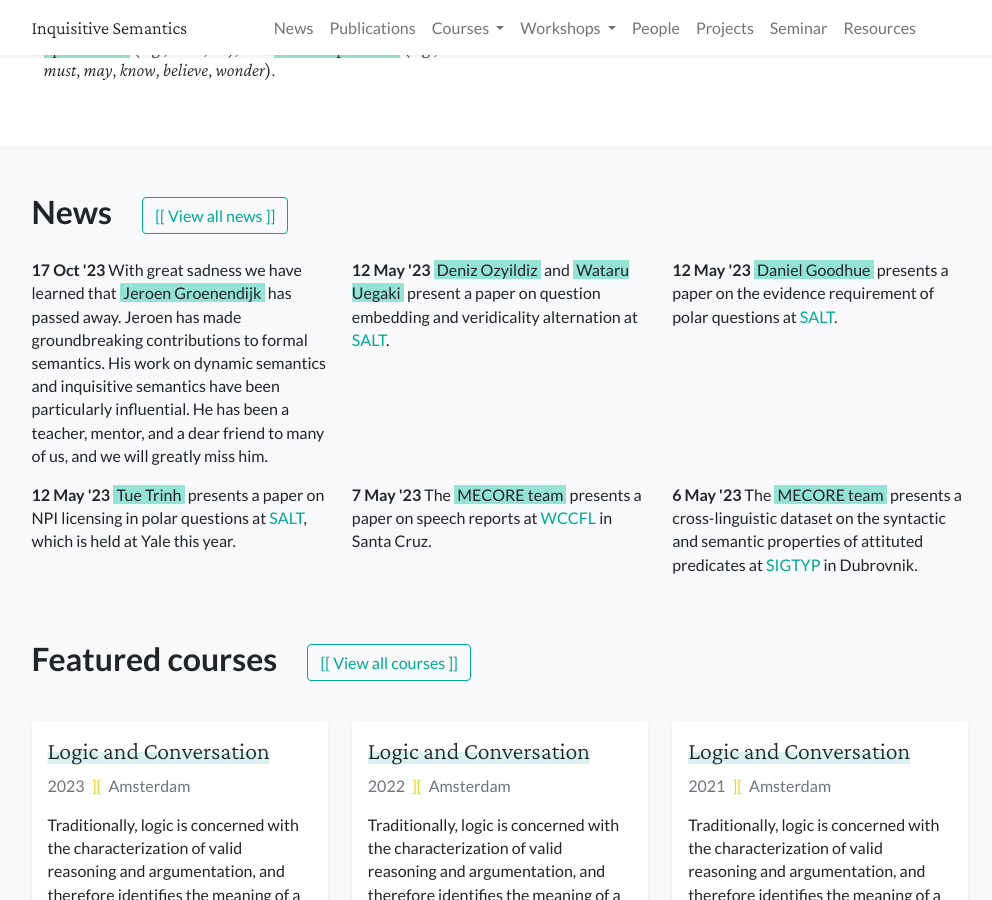
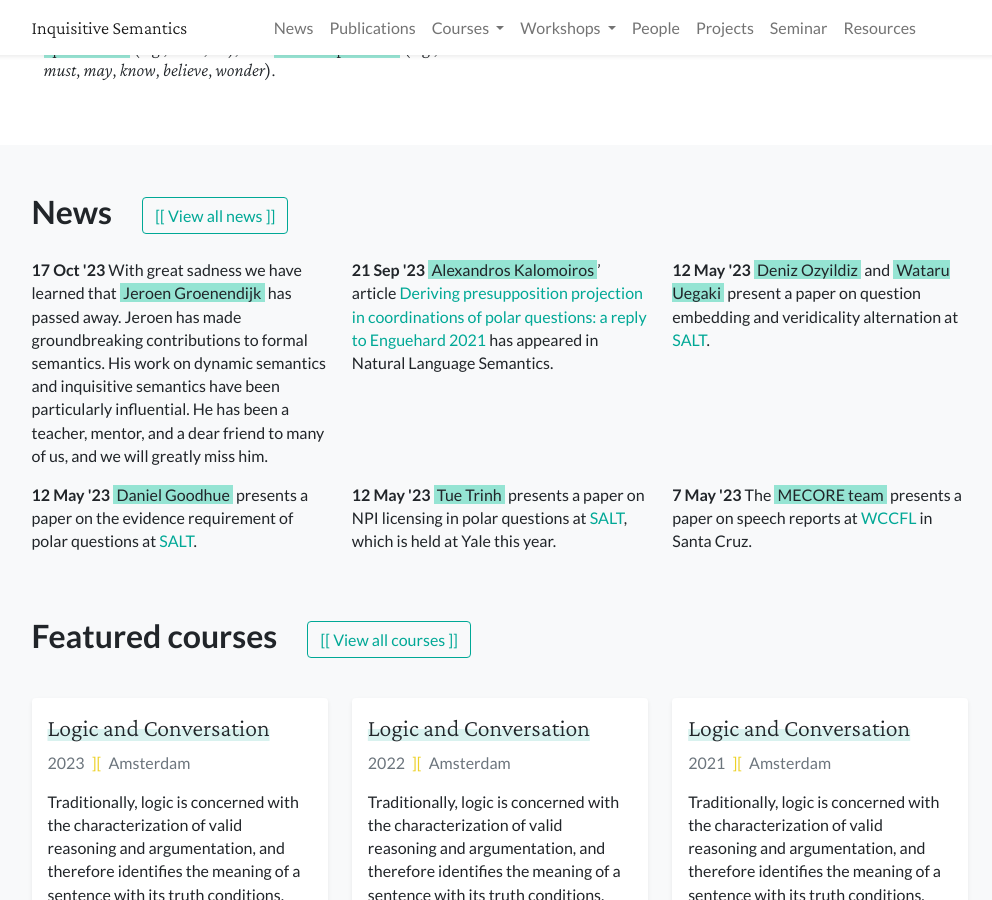
Before and after one commit to froelofs/inquisitive-semantics, a Jekyll site: the page built from _pages/index.html, in a window 1280 px wide and 900 px high, scrolled down 1071 px. Shown: the whole window, without its empty margins (140-1132 px from the left). Built offline with Jekyll 4.4.1, drawn with Linux system fonts in a browser that asks for light colours.

Commit message:
Update news.yml

```diff
--- a/_data/news.yml
+++ b/_data/news.yml
@@ -10,11 +10,17 @@
 #
 # ===================================================================
 
+
 - date: 2023-10-17
   text: >
     With great sadness we have learned that **Jeroen Groenendijk** has passed away.
     Jeroen has made groundbreaking contributions to formal semantics. His work on dynamic semantics and inquisitive semantics
     have been particularly influential. He has been a teacher, mentor, and a dear friend to many of us, and we will greatly miss him.
+
+- date: 2023-09-21
+  text: >
+    **Alexandros Kalomoiros**' article [Deriving presupposition projection in coordinations of polar questions: a reply to Enguehard 2021](https://link.springer.com/article/10.1007/s11050-023-09206-z)
+    has appeared in Natural Language Semantics.
 
 - date: 2023-05-12
   text: >
```
